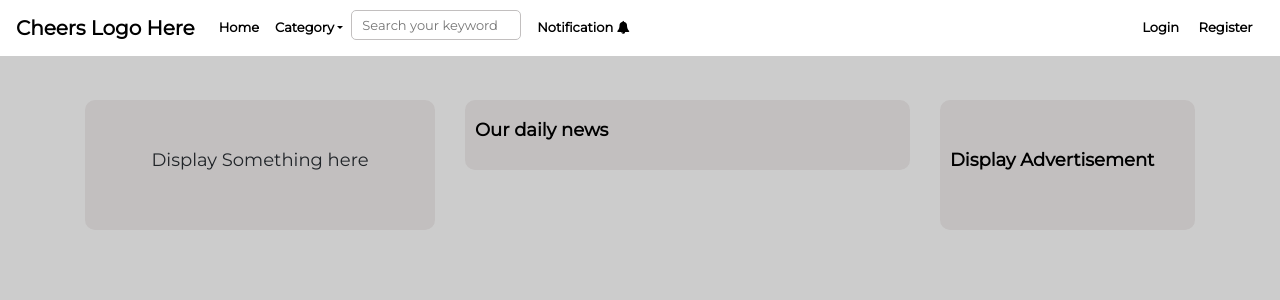
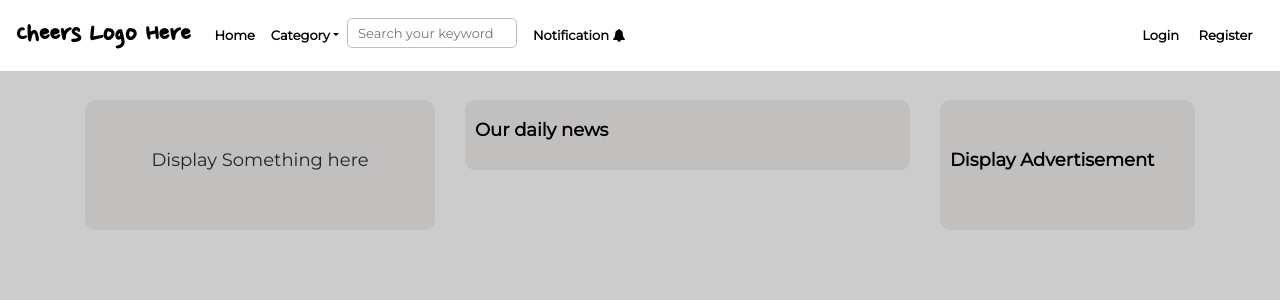
Before and after one commit to irabi01/blog_frontend, a React (Create React App) app: page / in a window 1280 px wide. Shown: the top 300 px of the page. Built offline with nearby package versions, Linux system fonts and the light colour scheme; no server answers.

Commit message:
add some css

```diff
--- a/src/App.css
+++ b/src/App.css
@@ -9,7 +9,8 @@
 .navigation .navbar-brand{
     color: #000;
     font-weight: bold;
-    font-size: 20px;
+    font-size: 30px;
+    font-family: 'Nanum Pen Script', cursive;
 }
 .navigation ul li .nav-link{
     color: #000;
```
